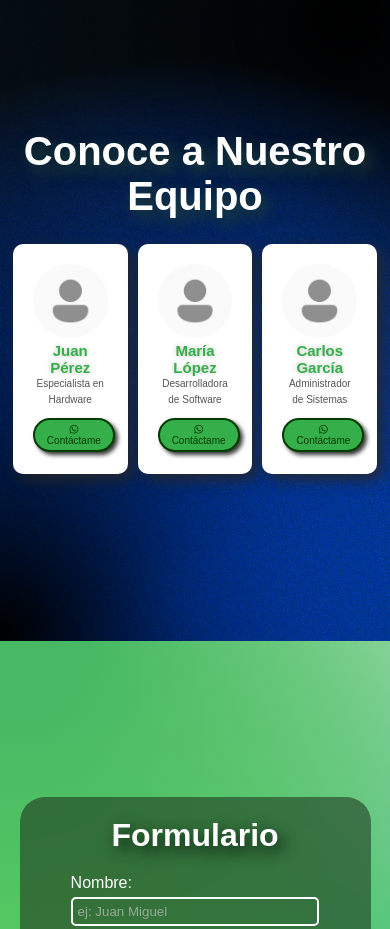
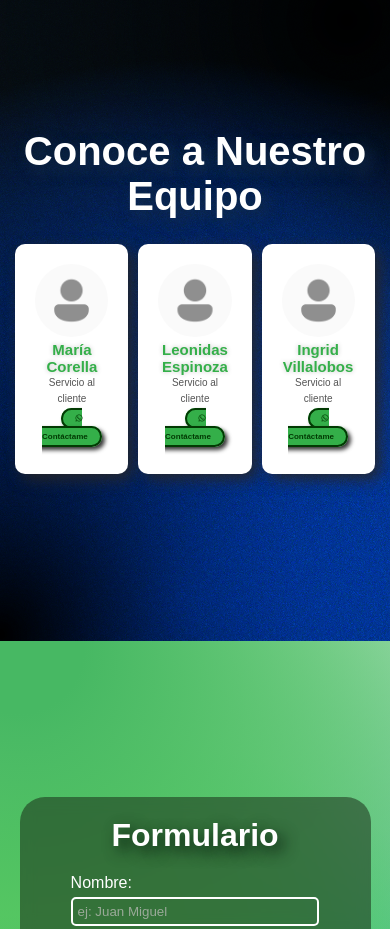
Before and after one commit to DJ-Custom/PC-Soluciones-CR, a plain HTML site: page index.html in a window 390 px wide. Shown: the part 1300-2229 px from the top of the page. Drawn offline with Linux system fonts and the light colour scheme.

Commit message:
02-03-06-2025

```diff
--- a/index.html
+++ b/index.html
@@ -86,22 +86,22 @@
         <div class="container">
             <div class="team-member">
                 <img src="/assets/Imagenes/icon-7797704_640.png" alt="Miembro del equipo 1">
-                <h3 class="nombre">Juan Pérez</h3>
-                <p>Especialista en Hardware</p>
-                <button><i class="fab fa-whatsapp" href=""> </i> Contáctame</button>
+                <h3 class="nombre">María Corella</h3>
+                <p>Servicio al cliente</p>
+                <a><i class="fab fa-whatsapp" href=""> </i> Contáctame</a>
             </div>
             <div class="team-member">
                 <img src="/assets/Imagenes/icon-7797704_640.png" alt="Miembro del equipo 2">
-                <h3 class="nombre">María López</h3>
-                <p>Desarrolladora de Software</p>
-                                <button><i class="fab fa-whatsapp" href=""> </i> Contáctame</button>
+                <h3 class="nombre">Leonidas Espinoza</h3>
+                <p>Servicio al cliente</p>
+                <a><i class="fab fa-whatsapp" href=""> </i> Contáctame</a>
 
             </div>
             <div class="team-member">
                 <img src="/assets/Imagenes/icon-7797704_640.png" alt="Miembro del equipo 3">
-                <h3 class="nombre">Carlos García</h3>
-                <p>Administrador de Sistemas</p>
-                                <button><i class="fab fa-whatsapp" href=""> </i> Contáctame</button>
+                <h3 class="nombre">Ingrid Villalobos</h3>
+                <p>Servicio al cliente</p>
+                <a><i class="fab fa-whatsapp" href=""> </i> Contáctame</a>
 
             </div>
         </div>
--- a/styles.css
+++ b/styles.css
@@ -313,7 +313,7 @@ h1 {
     color: var(--third-color);
     text-shadow: #c0c2c1 0 0 5px;
 }
-.team .container .team-member button {
+.team .container .team-member a {
     font-size: 1.2em;
     color: #023a03;
     background-color: var(--third-color);
@@ -326,7 +326,7 @@ h1 {
     cursor: pointer;
     transition: all 0.3s ease;
 }
-.team .container .team-member button:hover {
+.team .container .team-member a:hover {
     color: #023a03;
     background-color: var(--third-color);
     font-family: Arial, Helvetica, sans-serif;
@@ -343,7 +343,7 @@ h1 {
     font-size: 4em;
     margin-bottom: 20px;
     color: #ffffff;
-    text-shadow: #264730 6px 6px 15px;
+    text-shadow: #16304b 6px 6px 15px;
 }
 
 @media (max-width: 950px) {
@@ -373,8 +373,11 @@ h1 {
     .team-member p {
         font-size: 10px;
     }
-    .team .container .team-member button {
-    font-size: 10px;
+    .team .container .team-member a {
+    width: 100%;
+    font-weight: bold;
+    font-size: 8px;
+    margin: 0;
     margin-top: 10px;
     box-shadow: #363636 3px 3px 4px;
     padding: 4px 12px;
```
